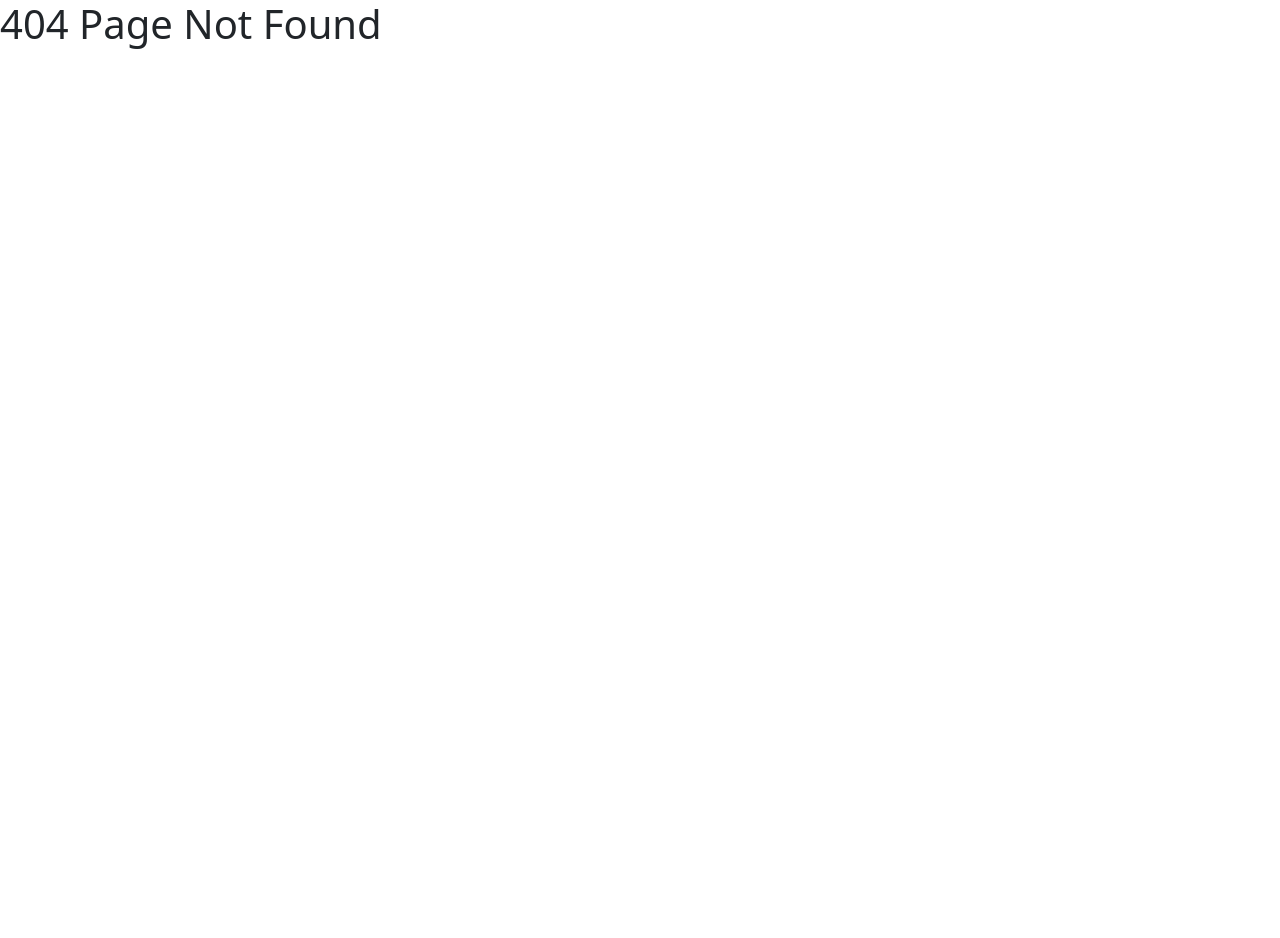
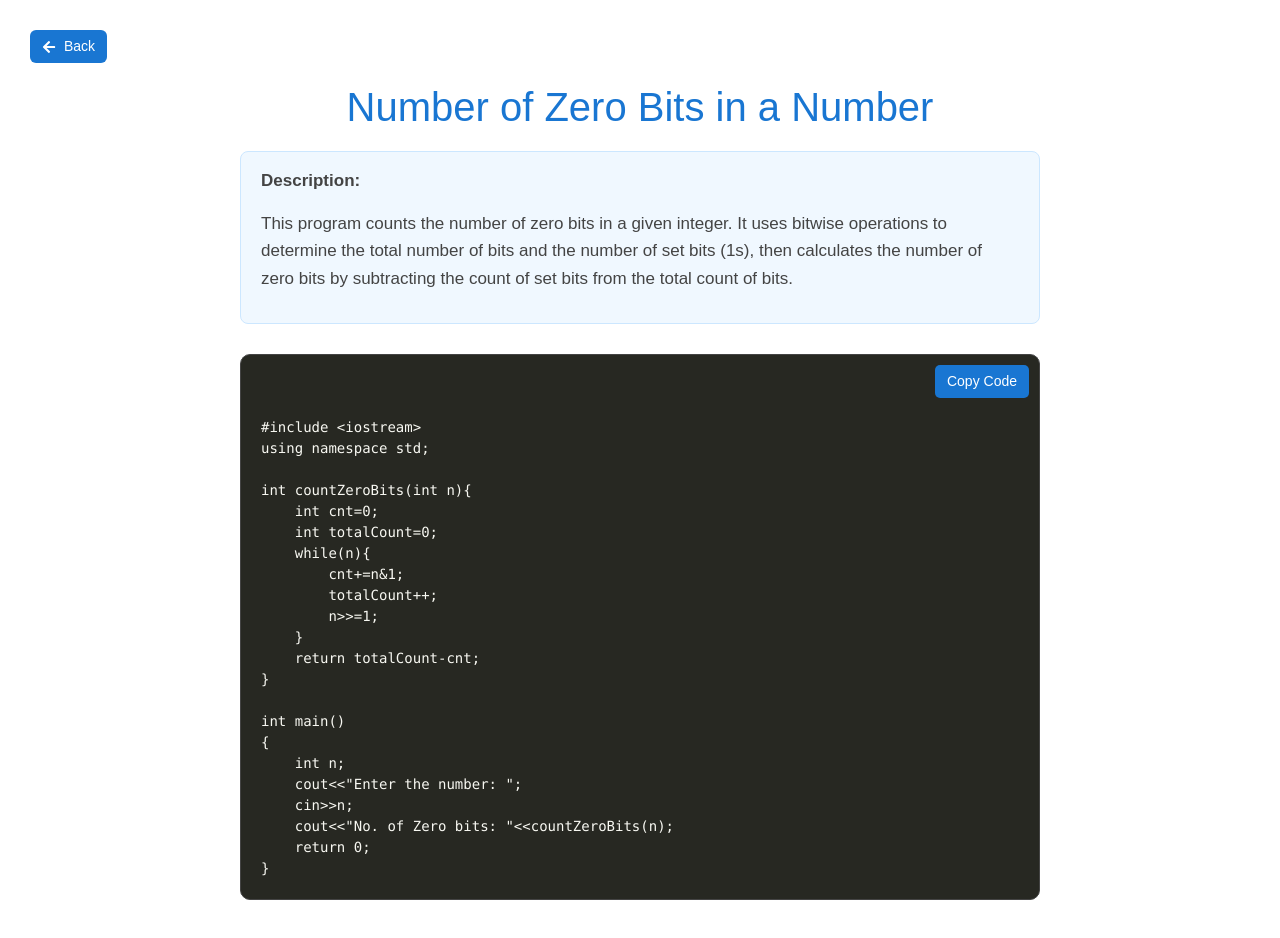
Before and after one commit to udaykallam/SimpleCppPrograms, a React (Vite) app: page /numberofzerobitsinnumber in a window 1280 px wide. Before the commit this address had no page. Shown: the top 938 px of the page. Before the commit the page ends 800 px from the top, so only its background shows below. Built offline with nearby package versions, Linux system fonts and the light colour scheme.

Commit message:
No of zero bits

```diff
--- a/src/App.jsx
+++ b/src/App.jsx
@@ -20,6 +20,7 @@ import LeftAngledTriangle from './pages/LeftAngledTriangle'
 import SwapRowsInMatrix from './pages/SwapRowsInMatrix'
 import MissingNumberInArray from './pages/MissingNumberInArray'
 import NoOfSetBits from './pages/NoOfSetBits'
+import NoOfZeroBits from './pages/NoOfZeroBits'
 
 function App() {
   return (
@@ -46,6 +47,7 @@ function App() {
         <Route path="/swaprowsinmatrix" element={<SwapRowsInMatrix />} />
         <Route path="/findingmissingnumberinarray" element={<MissingNumberInArray />} />
         <Route path="/numberofsetbitsinnumber" element={<NoOfSetBits />} />
+        <Route path="/numberofzerobitsinnumber" element={<NoOfZeroBits />} />
       </Routes>
     </>
   )
--- a/src/components/Index.jsx
+++ b/src/components/Index.jsx
@@ -12,7 +12,7 @@ export const Index = () => {
     'Factorial', 'Fibonacci', 'Even or Odd', 'Armstrong Number',
     'Perfect Number', 'Reverse Number', 'Anagram',
     'LCM', 'HCF', 'Sum of matrix elements', 'Sum of digits until single digit','Right - Angled Triangle Pattern', 'Left - Angled Triangle Pattern',
-    'Swap Rows in Matrix','Finding missing number in an array','Number of set bits in a number',
+    'Swap Rows in Matrix','Finding missing number in an array','Number of set bits in a number', 'Number of zero bits in a number'
   ];
 
   const routes = [
@@ -20,7 +20,7 @@ export const Index = () => {
     '/factorial', '/fibonacci', '/evenodd', '/armstrong',
     '/perfect', '/reverse', '/anagram',
     '/lcm','/hcf', '/sumofmatrix', 'sumofdigitsuntilsingledigit','rightangledtrianglepattern', 'leftangledtrianglepattern',
-    'swaprowsinmatrix','findingmissingnumberinarray','numberofsetbitsinnumber'
+    'swaprowsinmatrix','findingmissingnumberinarray','numberofsetbitsinnumber','numberofzerobitsinnumber'
   ];
 
   const itemsPerPage = 10;
--- /dev/null
+++ b/src/pages/NoOfZeroBits.jsx
@@ -0,0 +1,40 @@
+import CodeTemplate from "../components/CodeTemplate";
+
+export default function NoOfZeroBits() {
+    const code=`
+
+#include <iostream>
+using namespace std;
+
+int countZeroBits(int n){
+    int cnt=0;
+    int totalCount=0;
+    while(n){
+        cnt+=n&1;
+        totalCount++;
+        n>>=1;
+    }
+    return totalCount-cnt;
+}
+
+int main()
+{
+    int n;
+    cout<<"Enter the number: ";
+    cin>>n;
+    cout<<"No. of Zero bits: "<<countZeroBits(n);
+    return 0;
+}`
+
+const description = `This program counts the number of zero bits in a given integer. It uses bitwise operations to determine the total number of bits and the number of set bits (1s), then calculates the number of zero bits by subtracting the count of set bits from the total count of bits.`;
+return (
+    <>
+    <CodeTemplate
+        title="Number of Zero Bits in a Number"
+        code={code}
+        description={description}
+    />
+    </>
+)
+
+}
```
